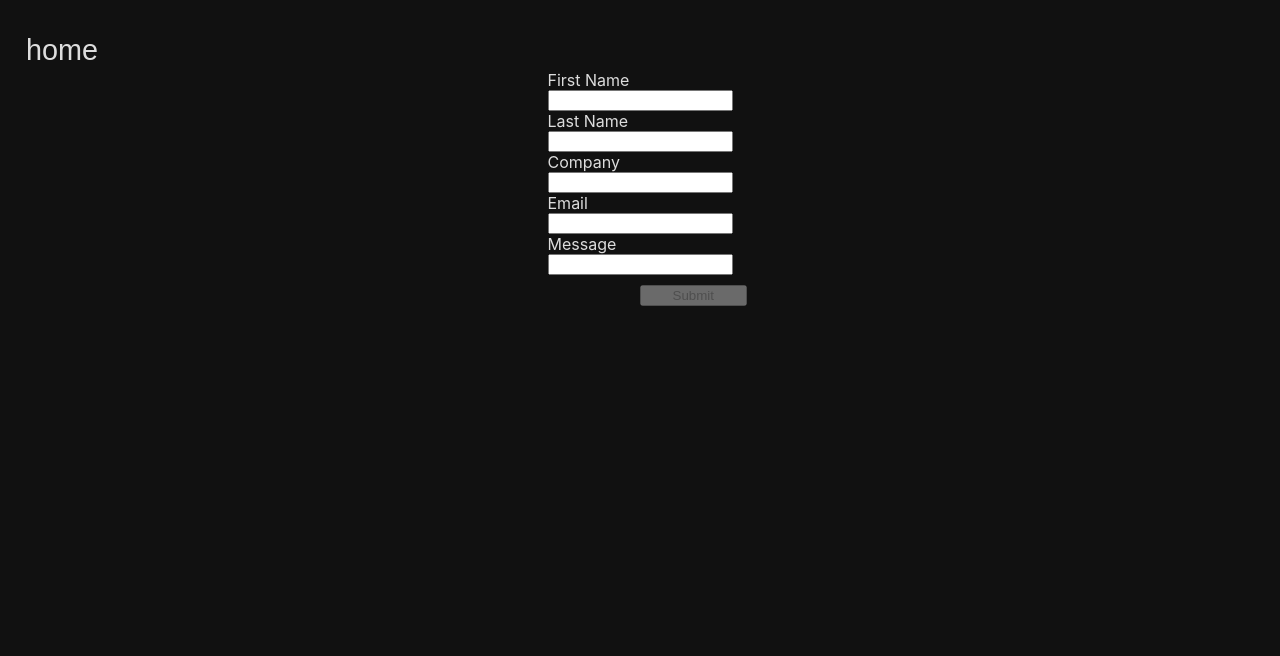
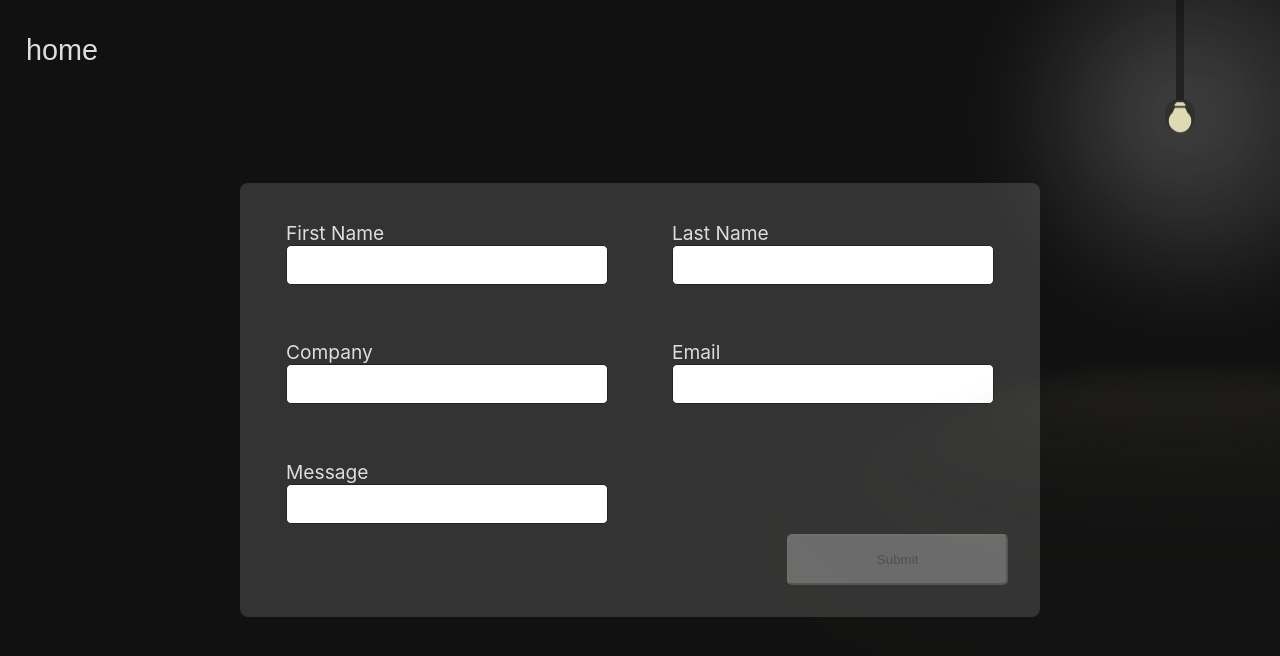
Before and after one commit to joecaro/portfolio, a Next.js app: page /contact in a window 1280 px wide. Shown: the top 656 px of the page. Built offline with nearby package versions, Linux system fonts and the light colour scheme.

Commit message:
validation messages

```diff
--- a/pages/contact.js
+++ b/pages/contact.js
@@ -2,6 +2,10 @@ import React, { useState } from "react";
 import styles from "../styles/Home.module.css";
 import axios from "axios";
 import Cover from "../components/Cover";
+import styled from "styled-components";
+import { useTheme, themes } from "../lib/ThemeContext";
+import Light from "../components/Light";
+import Fade from "react-reveal/Fade";
 
 const portalId = "21057690";
 const formId = "50c65d39-5e63-47b5-aeef-f84037ec61f2";
@@ -33,11 +37,14 @@ const convertToUriEncoded = (json) => {
   return str.join("&");
 };
 
+// component
 export default function Contact() {
   const [formData, setFormData] = useState(initialFormData);
   const [formDataValid, setFormDataValid] = useState(initialFormData);
   const [formSent, setFormSet] = useState(false);
   const [formValid, setFormValid] = useState(false);
+
+  const { theme } = useTheme();
 
   const portalId = "21057690";
   const formId = "50c65d39-5e63-47b5-aeef-f84037ec61f2";
@@ -99,68 +106,83 @@ export default function Contact() {
   };
 
   return (
-    <main className={`${styles.main} ${styles.mainDark}`}>
+    <main
+      className={`${styles.main} ${
+        theme === themes.dark ? styles.mainDark : styles.mainLight
+      }`}>
+      <Light />
       <Cover />
 
       {!formSent && (
-        <form className={styles.dark} style={{ display: "grid" }}>
-          <fieldset className={styles.set}>
+        <FormStyles
+          theme={theme}
+          className={styles.dark}
+          style={{ display: "grid" }}>
+          <fieldset className={"set"}>
             <label>
               First Name
               <input
-                className={
-                  formDataValid.firstname !== false ? "" : styles.invalid
-                }
+                className={formDataValid.firstname === false ? "invalid" : ""}
                 required
                 onBlur={checkIfFieldIsValid}
                 onChange={handleDataChange}
                 value={formData.firstname}
                 name='firstname'
                 type='text'></input>
+              <Fade bottom when={formDataValid.firstname === false}>
+                <p>Please fill in First Name field</p>
+              </Fade>
             </label>
             <label>
               Last Name
               <input
-                className={
-                  formDataValid.lastname !== false ? "" : styles.invalid
-                }
+                className={formDataValid.lastname === false ? "invalid" : ""}
                 required
                 onBlur={checkIfFieldIsValid}
                 onChange={handleDataChange}
                 value={formData.lastname}
                 name='lastname'
                 type='text'></input>
+              <Fade bottom when={formDataValid.lastname === false}>
+                <p>Please fill in Last Name field</p>
+              </Fade>
             </label>
+          </fieldset>
+          <fieldset className={"set"}>
             <label>
               Company
               <input
-                className={
-                  formDataValid.company !== false ? "" : styles.invalid
-                }
+                className={formDataValid.company === false ? "invalid" : ""}
                 required
                 onBlur={checkIfFieldIsValid}
                 onChange={handleDataChange}
                 value={formData.company}
                 name='company'
                 type='text'></input>
+              <Fade bottom when={formDataValid.company === false}>
+                <p>Please fill in Company field</p>
+              </Fade>
             </label>
             <label>
               Email
               <input
-                className={formDataValid.email !== false ? "" : styles.invalid}
+                className={formDataValid.email === false ? "invalid" : ""}
                 required
                 onBlur={checkIfFieldIsValid}
                 onChange={handleDataChange}
                 value={formData.email}
                 name='email'
                 type='email'></input>
-            </label>
+              <Fade bottom when={formDataValid.email === false}>
+                <p>Please enter a valid email</p>
+              </Fade>
+            </label>{" "}
+          </fieldset>
+          <fieldset className={"set"}>
             <label>
               Message
               <input
-                className={
-                  formDataValid.message !== false ? "" : styles.invalid
-                }
+                className={formDataValid.message === false ? "invalid" : ""}
                 required
                 onBlur={checkIfFieldIsValid}
                 onChange={handleDataChange}
@@ -169,16 +191,51 @@ export default function Contact() {
                 type='textarea'></input>
             </label>
           </fieldset>
-          <button
-            disabled={!formValid}
-            style={{ width: "50%", justifySelf: "end" }}
-            onClick={handleSubmit}
-            type='submit'>
+          <button disabled={!formValid} onClick={handleSubmit} type='submit'>
             Submit
           </button>
-        </form>
+        </FormStyles>
       )}
       {formSent && <h1>Thanks</h1>}
     </main>
   );
 }
+
+const FormStyles = styled.form`
+  margin: auto;
+  padding: 2rem;
+  border-radius: 0.5rem;
+  background-color: ${({ theme }) => theme.background};
+  color: ${({ theme }) => theme.foreground};
+
+  .set {
+    display: flex;
+    gap: 4rem;
+    border: none;
+    label {
+      display: grid;
+      font-size: 1.2rem;
+      input {
+        padding: 5px;
+        border-radius: 5px;
+        border: ${({ theme }) => `1px solid ${theme.header}`};
+        font-size: 1.5rem;
+      }
+      p {
+        margin: 0.5rem;
+        color: #ef4737;
+      }
+    }
+  }
+
+  button {
+    width: 30%;
+    justify-self: end;
+    padding: 1rem 0;
+    border-radius: 5px;
+  }
+  .invalid {
+    border: 1.5px solid #ef4737;
+    background-color: #ffe1de;
+  }
+`;
--- a/styles/Home.module.css
+++ b/styles/Home.module.css
@@ -98,18 +98,3 @@
     grid-template-columns: 1fr 1fr;
   }
 }
-
-.set {
-  display: flex;
-  flex-direction: column;
-  border: none;
-}
-
-.set label {
-  display: grid;
-}
-
-.invalid {
-  border: 1.5px solid #ef4737;
-  background-color: #ffe1de;
-}
```
